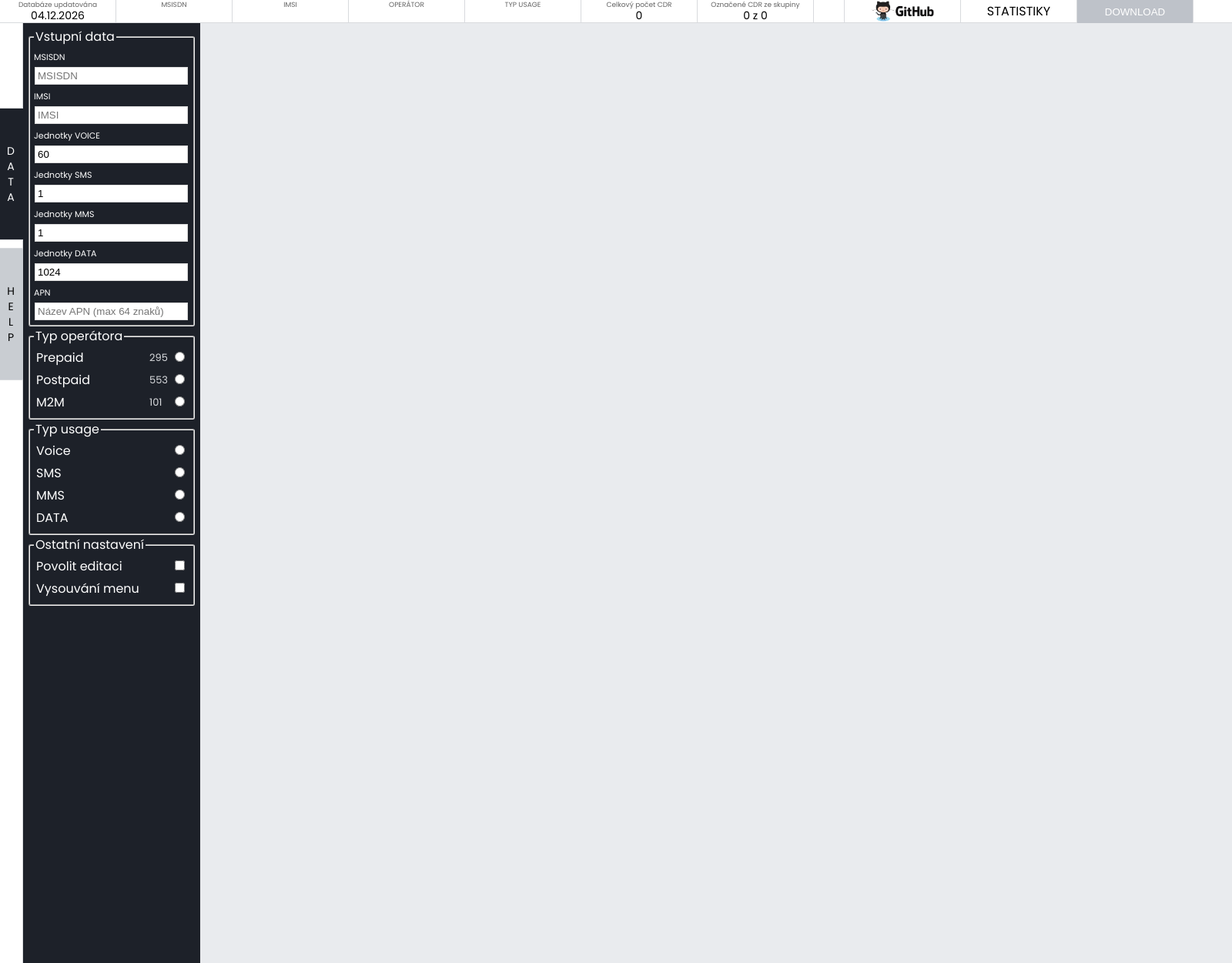
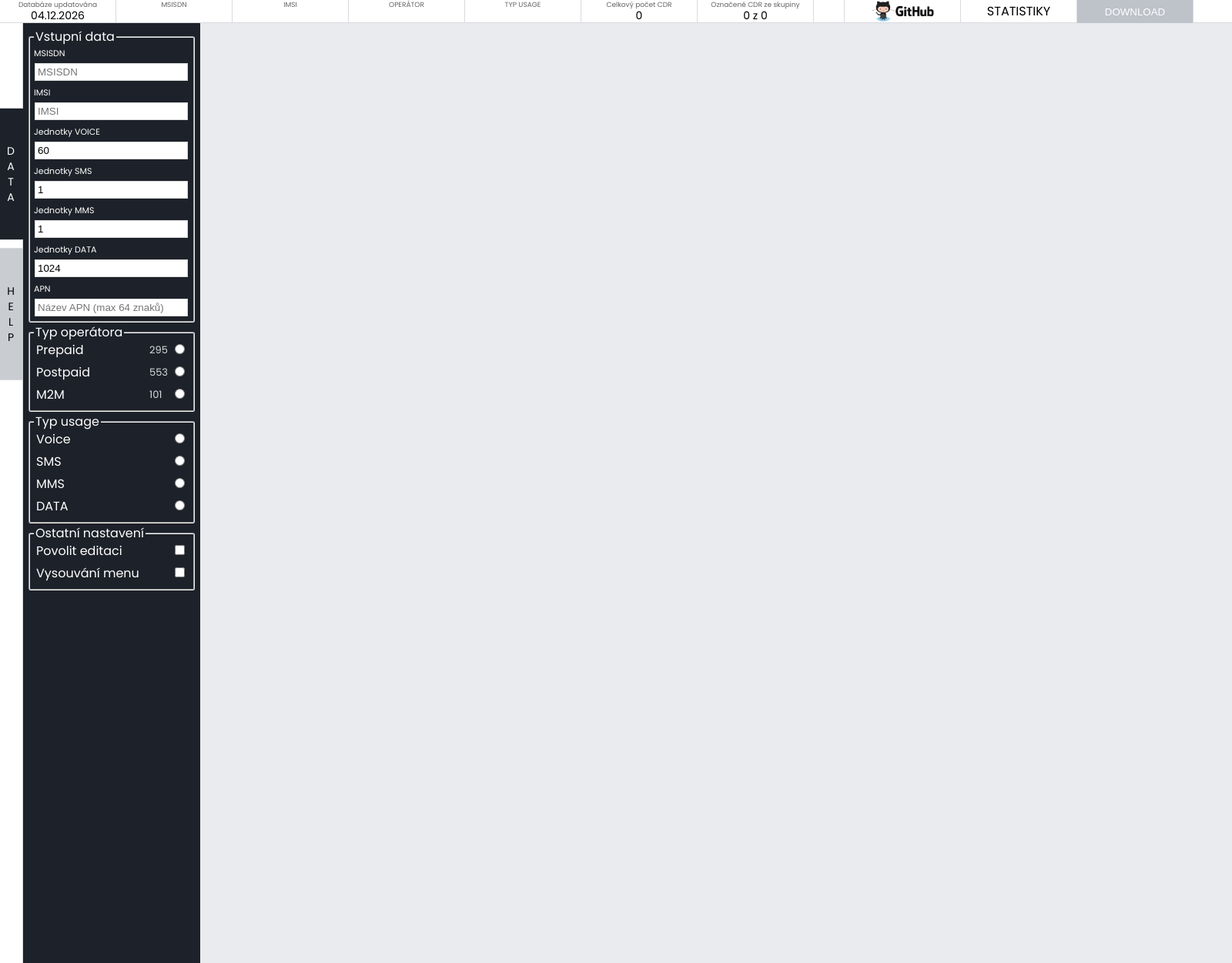
Before and after one commit to eduardfarkas/cdr-generator, a PHP site: page / in a window 1600 px wide. Shown: the whole page at 77% size. Run offline with PHP 8.4, Linux system fonts and the light colour scheme; data that the repository does not hold is empty.

Commit message:
Update form.css

```diff
--- a/styles/form.css
+++ b/styles/form.css
@@ -7,7 +7,7 @@
     border-radius: 3px;
 }
 legend {
-    margin-bottom: -5px;
+    margin-bottom: -10px;
 }
 .input_form fieldset input[type=number], input[type=text] {
     width: calc(100% - 6px - 5px);
```
